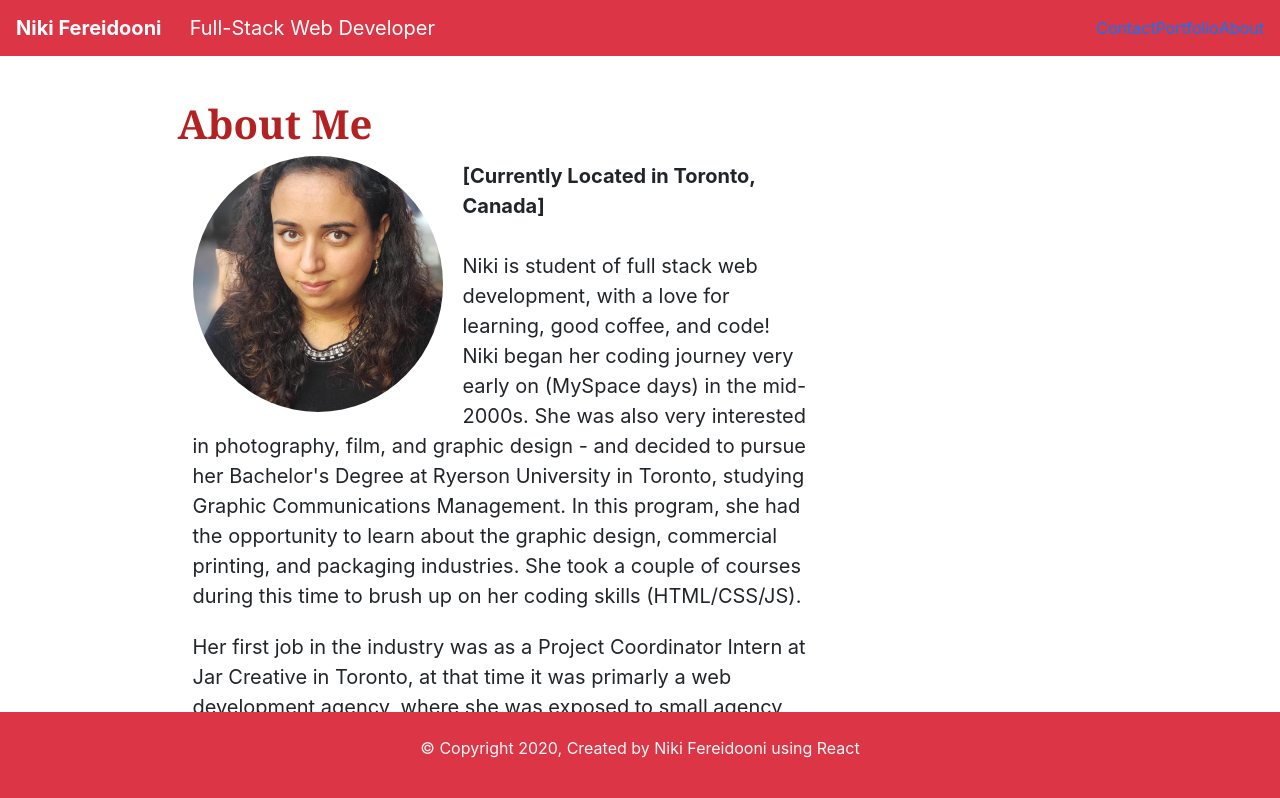
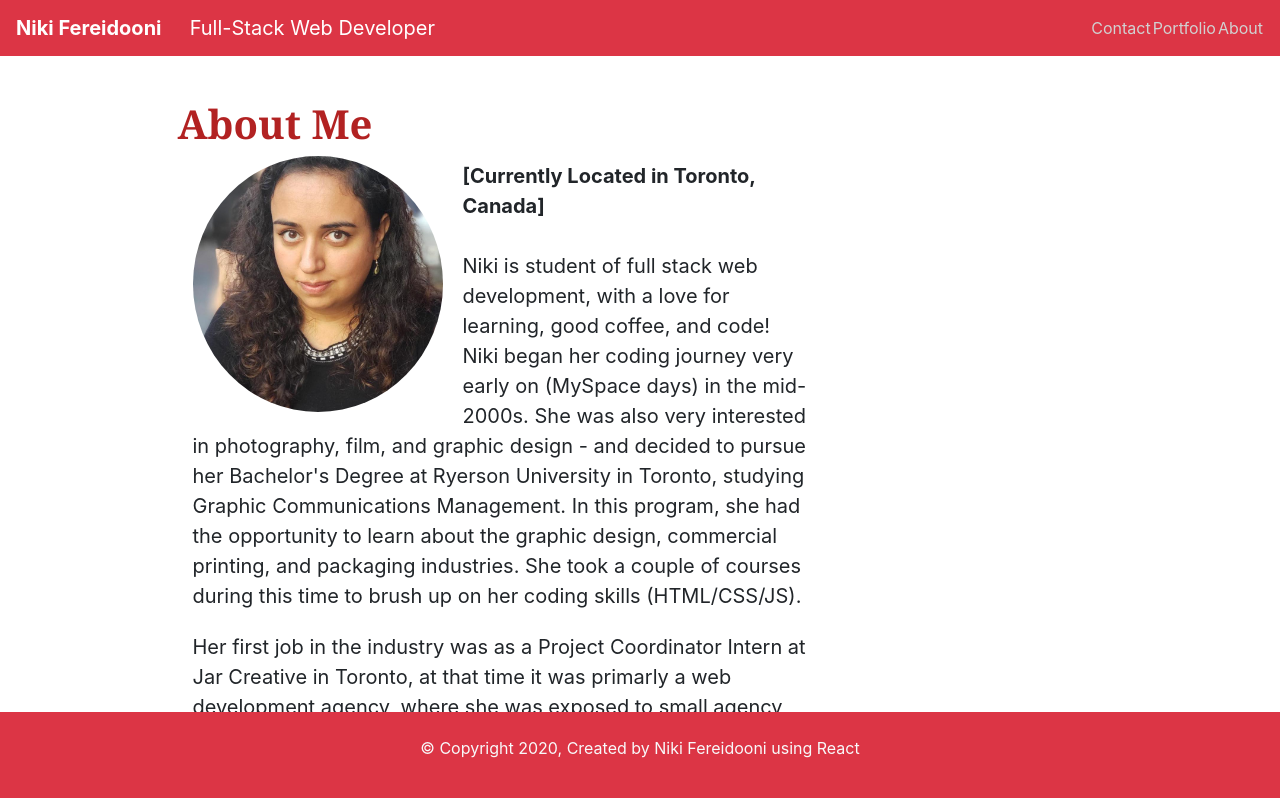
Before and after one commit to nfereidooni/CodeByNiki.com, a React (Create React App) app: page / in a window 1280 px wide. Shown: the top 798 px of the page. Built offline with nearby package versions, Linux system fonts and the light colour scheme.

Commit message:
redeploying

```diff
--- a/src/components/Header/index.js
+++ b/src/components/Header/index.js
@@ -19,9 +19,9 @@ function Header(props) {
         <Navbar.Toggle aria-controls="responsive-navbar-nav" />
         <Navbar.Collapse id="responsive-navbar-nav">
           <Nav className="ml-auto mt-2 mt-lg-0">
-            <NavLink to="/contact">Contact</NavLink>
-            <NavLink to="/portfolio">Portfolio</NavLink>
-            <NavLink to="/">About</NavLink>
+            <NavLink className="navLink" to="/contact">Contact</NavLink>
+            <NavLink className="navLink" to="/portfolio">Portfolio</NavLink>
+            <NavLink className="navLink" to="/">About</NavLink>
           </Nav>
         </Navbar.Collapse>
       </Navbar>
--- a/src/components/Header/style.css
+++ b/src/components/Header/style.css
@@ -1,3 +1,28 @@
 .header {
     float: top;
 }
+
+.navLink {
+    margin-left: 1px;
+    margin-right: 1px;
+}
+
+/* unvisited link */
+    .navLink:link {
+    color: rgb(209, 209, 209);
+  }
+
+  /* visited link */
+  .navLink:visited {
+    color: rgb(209, 209, 209);
+  }
+
+  /* mouse over link */
+  .navLink:hover {
+    color: white;
+  }
+
+  /* selected link */
+  .navLink:active {
+    color: rgb(209, 209, 209);
+  }
```
